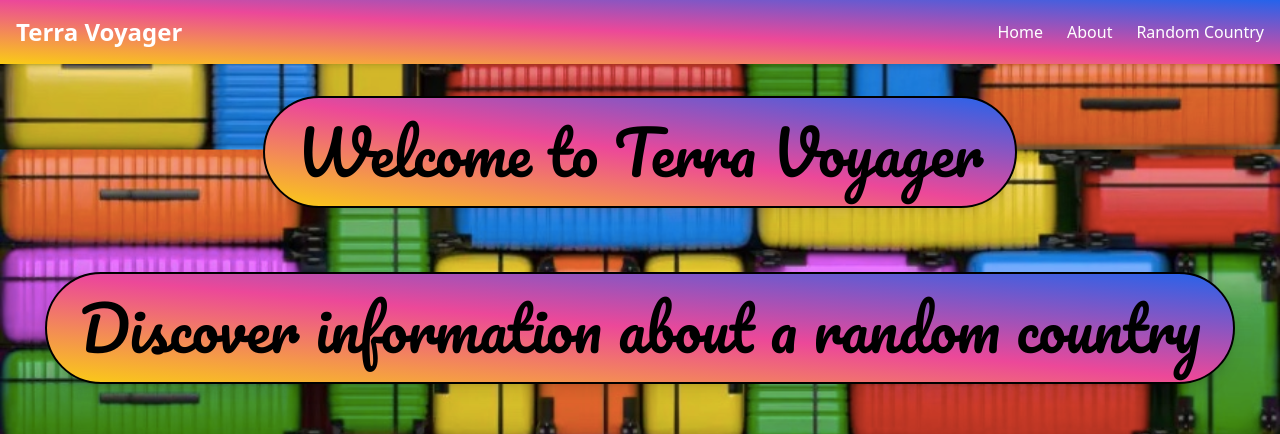
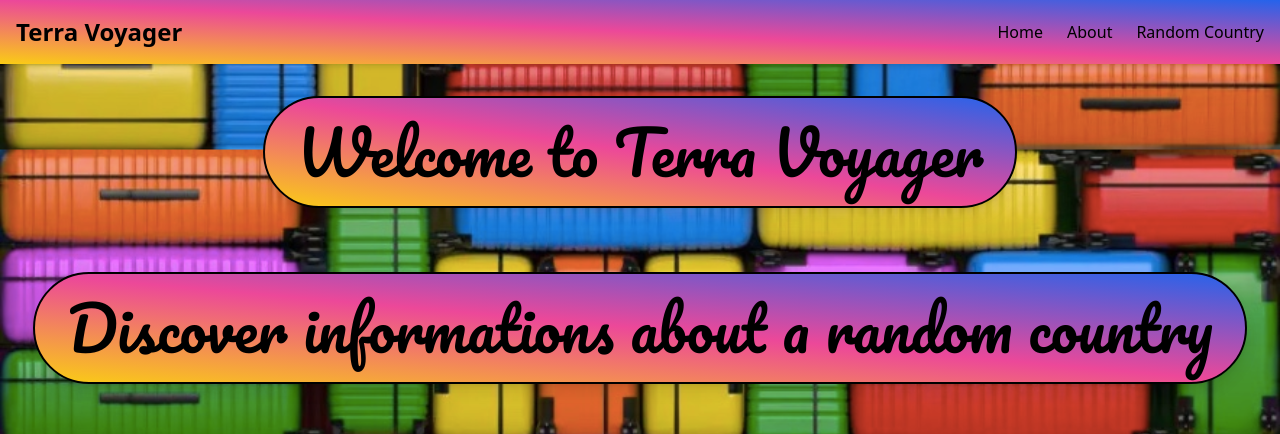
Before and after one commit to 0feeling/Terra-Voyager, a React (Vite) app: page / in a window 1280 px wide. Shown: the top 434 px of the page. Built offline with nearby package versions, Linux system fonts and the light colour scheme; no server answers.

Commit message:
version of leaf+ react

```diff
--- a/package.json
+++ b/package.json
@@ -10,11 +10,12 @@
     "preview": "vite preview"
   },
   "dependencies": {
+    "@react-leaflet/core": "^3.0.0",
     "axios": "^1.8.2",
     "leaflet": "^1.9.4",
     "react": "^18.2.0",
     "react-dom": "^18.2.0",
-    "react-leaflet": "^3.2.5",
+    "react-leaflet": "^5.0.0",
     "react-map-gl": "^8.0.1",
     "react-router-dom": "^6.29.0"
   },
--- a/src/components/Navbar.jsx
+++ b/src/components/Navbar.jsx
@@ -4,26 +4,26 @@ const Navbar = () => {
   return (
     <nav className="bg-gradient-to-tr from-yellow-400 via-pink-500 to-blue-600 p-4 shadow-md">
       <div className="max-w-full mx-auto flex justify-between items-center">
-        <div className="text-white text-2xl font-semibold flex items-center">
+        <div className="text-black text-2xl font-semibold flex items-center">
           {" "}
           Terra Voyager
         </div>
         <div className="space-x-6">
           <Link
             to="/"
-            className="text-white hover:text-yellow-300 transition duration-300"
+            className="text-black hover:text-yellow-300 transition duration-300"
           >
             Home
           </Link>
           <Link
             to="/about"
-            className="text-white hover:text-yellow-300 transition duration-300"
+            className="text-black hover:text-yellow-300 transition duration-300"
           >
             About
           </Link>
           <Link
             to="/random-country"
-            className="text-white hover:text-yellow-300 transition duration-300"
+            className="text-black hover:text-yellow-300 transition duration-300"
           >
             Random Country
           </Link>
--- a/src/components/RandomCountryByContinent.jsx
+++ b/src/components/RandomCountryByContinent.jsx
@@ -95,7 +95,7 @@ const RandomCountryByContinent = () => {
   return (
     <div className="text-center items-center">
       <h1 className="bg-gradient-to-tr pacifico-regular border-2 border-black from-yellow-400 via-pink-500 to-blue-600 px-8 py-6 m-8 text-center text-black text-6xl font-bold inline-block items-center rounded-full shadow-lg relative">
-        Discover information about a random country
+        Discover informations about a random country
       </h1>
       <div className="m-8 border-spacing-2 border-blue-800">
         <label>
```
Also changed, not shown: 1 other file (tests, documents, lock files or other folders).
